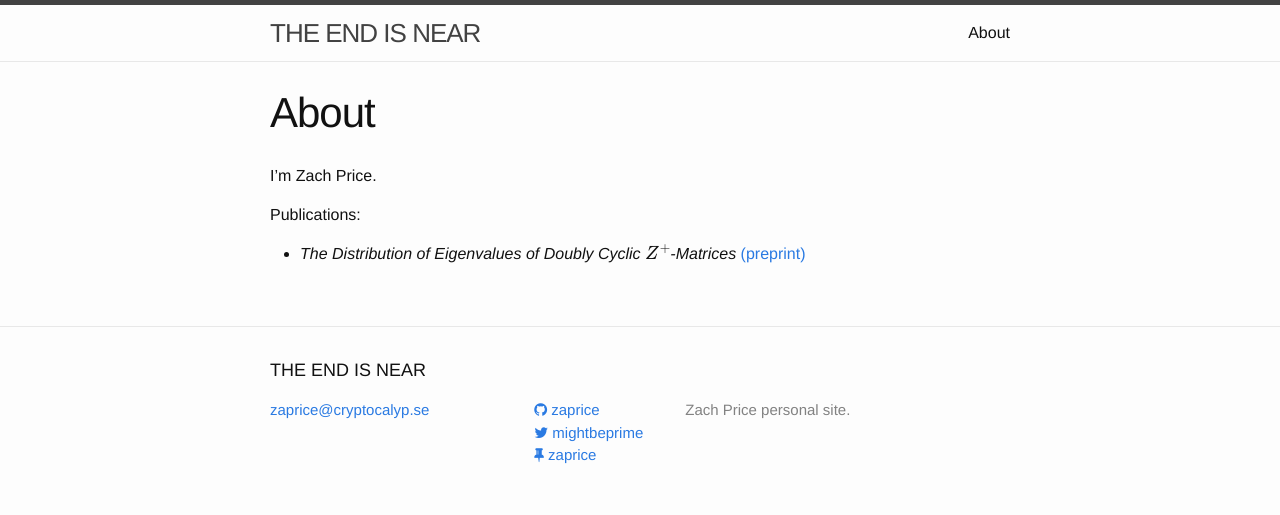
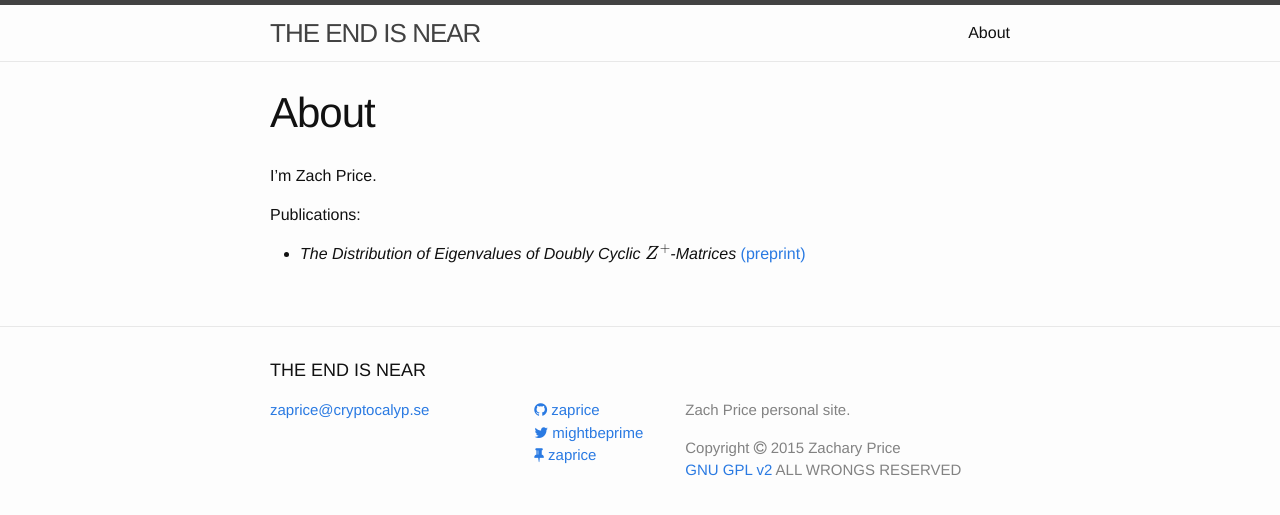
Before and after one commit to zaprice/cryptocalyp.se, a Jekyll site: the page built from about.markdown, in a window 1280 px wide. Shown: the top 515 px of the page. Built offline with Jekyll 4.4.1, drawn with Linux system fonts in a browser that asks for light colours; nearby versions of some CDN libraries; formulas are drawn with MathJax 3.

Commit message:
added copyright notice

```diff
--- a/_config.yml
+++ b/_config.yml
@@ -3,6 +3,10 @@ title: THE END IS NEAR
 email: zaprice@cryptocalyp.se
 description: > # this means to ignore newlines until "baseurl:"
   Zach Price personal site.
+copyright: >
+  Copyright <i class="fa fa-copyright"></i> 2015 Zachary Price</br>
+  <a href=https://www.gnu.org/licenses/gpl-2.0.html>
+  GNU GPL v2</a> ALL WRONGS RESERVED
 baseurl: "" # the subpath of your site, e.g. /blog/
 url: "http://cryptocalyp.se" # the base hostname & protocol for your site
 twitter_username: mightbeprime
--- a/_includes/footer.html
+++ b/_includes/footer.html
@@ -46,6 +46,7 @@
 
       <div class="footer-col  footer-col-3">
         <p class="text">{{site.description}}</p>
+        <p class="text">{{site.copyright}}</p>
       </div>
     </div>
 
```
